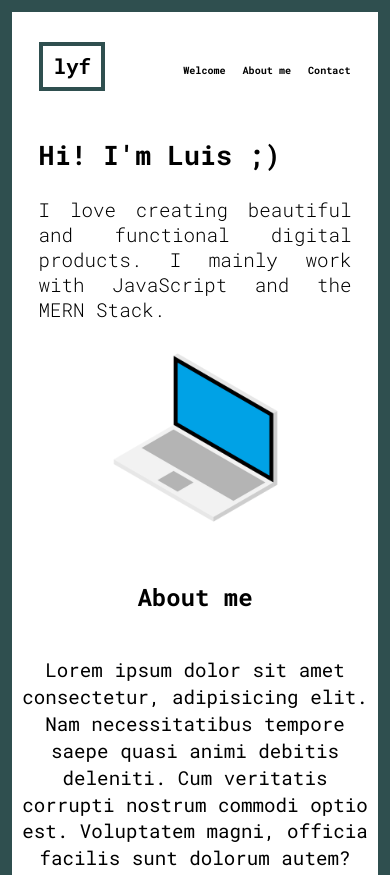
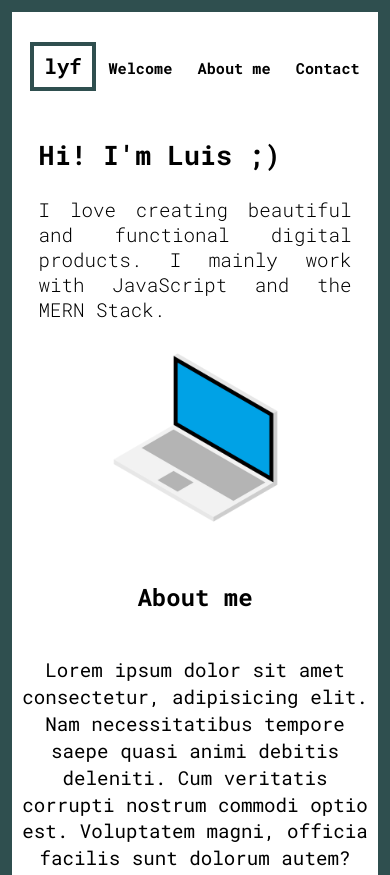
Before and after one commit to LuisYagof/personal-site, a plain HTML site: page bio.html in a window 390 px wide. Shown: the top 875 px of the page. Drawn offline with Linux system fonts and the light colour scheme.

Commit message:
improved menu font-size for mobile devices

```diff
--- a/css/estilos.css
+++ b/css/estilos.css
@@ -265,11 +265,11 @@ footer p {
 
 @media screen and (max-width: 479px) {
     header .cabecera  {
-        width:85%;
+        width:90%;
     }
 
     header .cabecera .menu {
-        font-size: 2vw;
+        font-size: 3vw;
     }
 
     main.wrapper {
--- a/css/estilosCont.css
+++ b/css/estilosCont.css
@@ -222,7 +222,7 @@ footer p {
 
 @media screen and (max-width: 479px) {
     header .cabecera  {
-        width:85%;
+        width:90%;
     }
 
     .boxContact h3.title {
@@ -240,7 +240,7 @@ footer p {
     }
 
     header .cabecera .menu {
-        font-size: 2vw;
+        font-size: 3vw;
     }
 
     footer {
```
